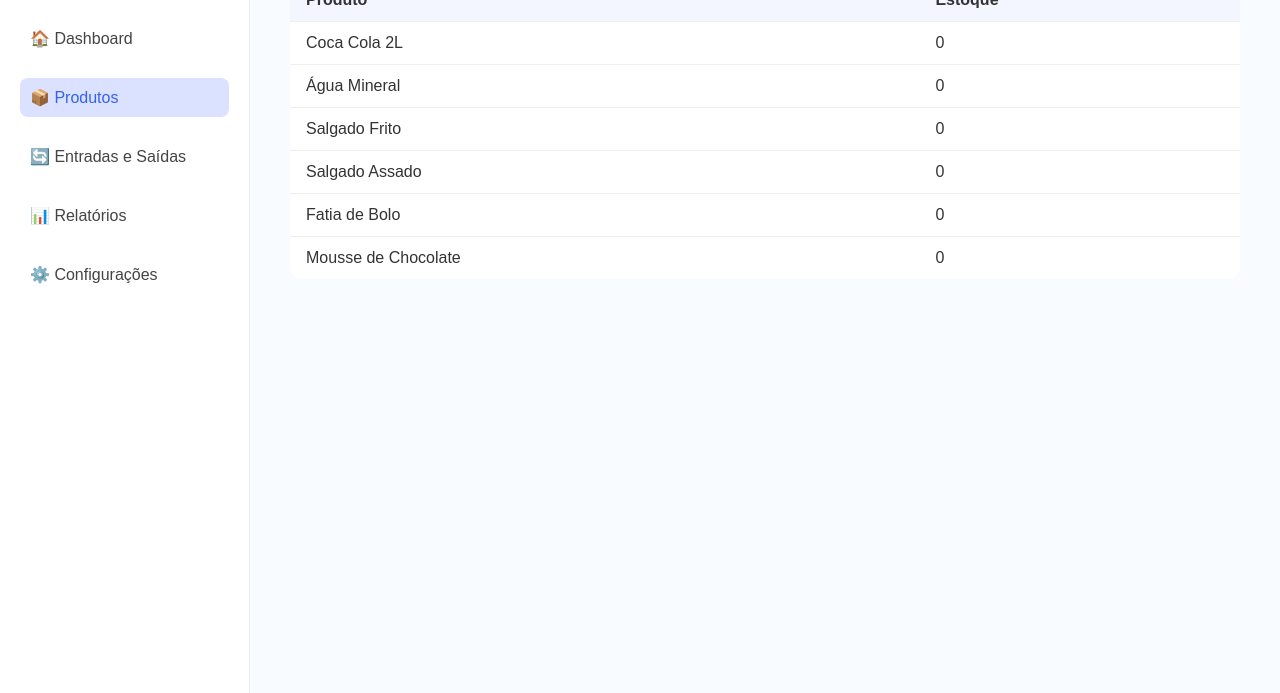
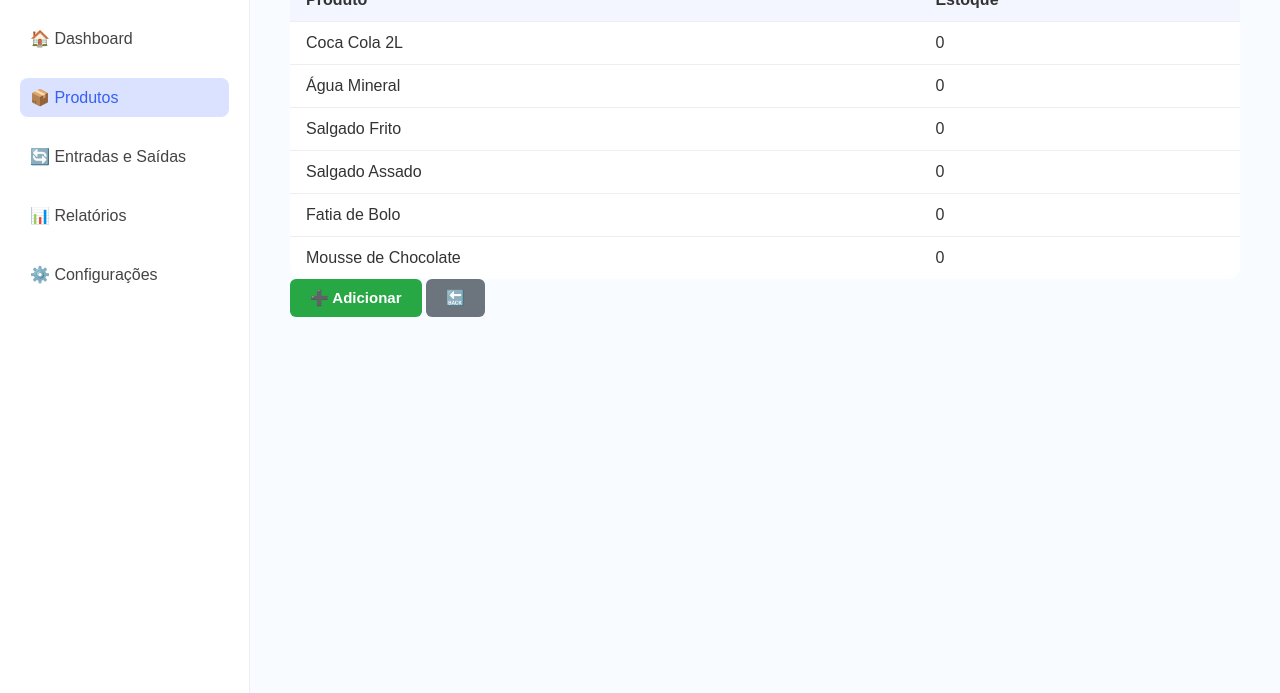
Before and after one commit to brenno182021/PEI-II, a plain HTML site: page produtos/index.html in a window 1280 px wide. Shown: the part 107-800 px from the top of the page. Drawn offline with Linux system fonts and the light colour scheme; a script that the page names is missing.

Commit message:
botao do breno

```diff
--- a/produtos/index.html
+++ b/produtos/index.html
@@ -27,6 +27,8 @@
       </aside>
       <main>
         <h2>Produtos Disponíveis</h2>
+
+
         <table>
           <tr>
             <th>Produto</th>
@@ -57,6 +59,11 @@
             <td id="qtd-mousse">0</td>
           </tr>
         </table>
+                <!-- Botões -->
+        <div class="botoes-produtos">
+          <a href="#" class="botao botao-verde">➕ Adicionar</a>
+          <a href="../index.html" class="botao botao-cinza">🔙</a>
+        </div>
       </main>
     </div>
     <script>
--- a/style.css
+++ b/style.css
@@ -83,3 +83,42 @@ th {
 tr:last-child td {
   border-bottom: none;
 }
+
+
+.botoes-relatorios {
+  margin-bottom: 20px;
+  display: flex;
+  gap: 10px;
+}
+
+.botao {
+  display: inline-block;
+  padding: 10px 20px;
+  font-size: 15px;
+  text-decoration: none;
+  font-weight: bold;
+  border: none;
+  border-radius: 6px;
+  color: white;
+  transition: background-color 0.3s ease, transform 0.2s ease;
+}
+
+.botao:hover {
+  transform: scale(1.03);
+}
+
+.botao-verde {
+  background-color: #28a745;
+}
+
+.botao-verde:hover {
+  background-color: #218838;
+}
+
+.botao-cinza {
+  background-color: #6c757d;
+}
+
+.botao-cinza:hover {
+  background-color: #5a6268;
+}
```
